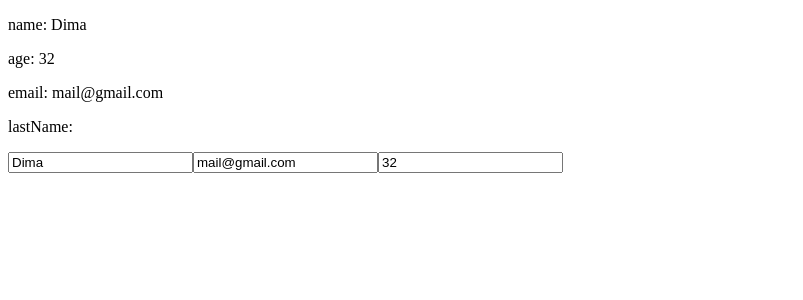
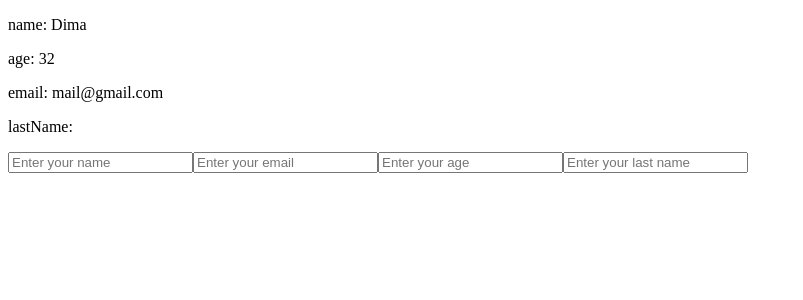
Before and after one commit to shkuropatenko/react-learn-axenov-video, a React (Create React App) app: page / in a window 1280 px wide. Shown: the top 300 px of the page, without its empty margins (0-803 px from the left). Built offline with nearby package versions, Linux system fonts and the light colour scheme.

Commit message:
added JSON of inputs and Component

```diff
--- a/src/App.js
+++ b/src/App.js
@@ -1,5 +1,8 @@
 import Header from "./Header";
-import {useState} from "react";
+import { useState } from "react";
+import fields from './fields.json';
+
+const List = () => fields.map((field) => <input key={field.id} type={field.type} name={field.name} placeholder={field.placeholder} />)
 
 function App() {
   const [user, setUser] = useState({
@@ -25,9 +28,7 @@ function App() {
       <p>age: {age}</p>
       <p>email: {email}</p>
       <p>lastName: {lastName}</p>
-      <input name='name' value={name} onChange={onChangeName} />
-      <input name='email' type='email' value={email} onChange={onChangeName} />
-      <input name='age' type='number' value={age} onChange={onChangeName} />
+      <List />
     </div>
   );
 }
--- /dev/null
+++ b/src/fields.json
@@ -0,0 +1,6 @@
+[
+  { "id": 1, "name":  "text", "placeholder": "Enter your name", "type": "text" },
+  { "id": 2, "name":  "email", "placeholder": "Enter your email", "type": "email" },
+  { "id": 3, "name":  "age", "placeholder": "Enter your age", "type": "number" },
+  { "id": 4, "name":  "Last Name", "placeholder": "Enter your last name", "type": "text" }
+]
```
